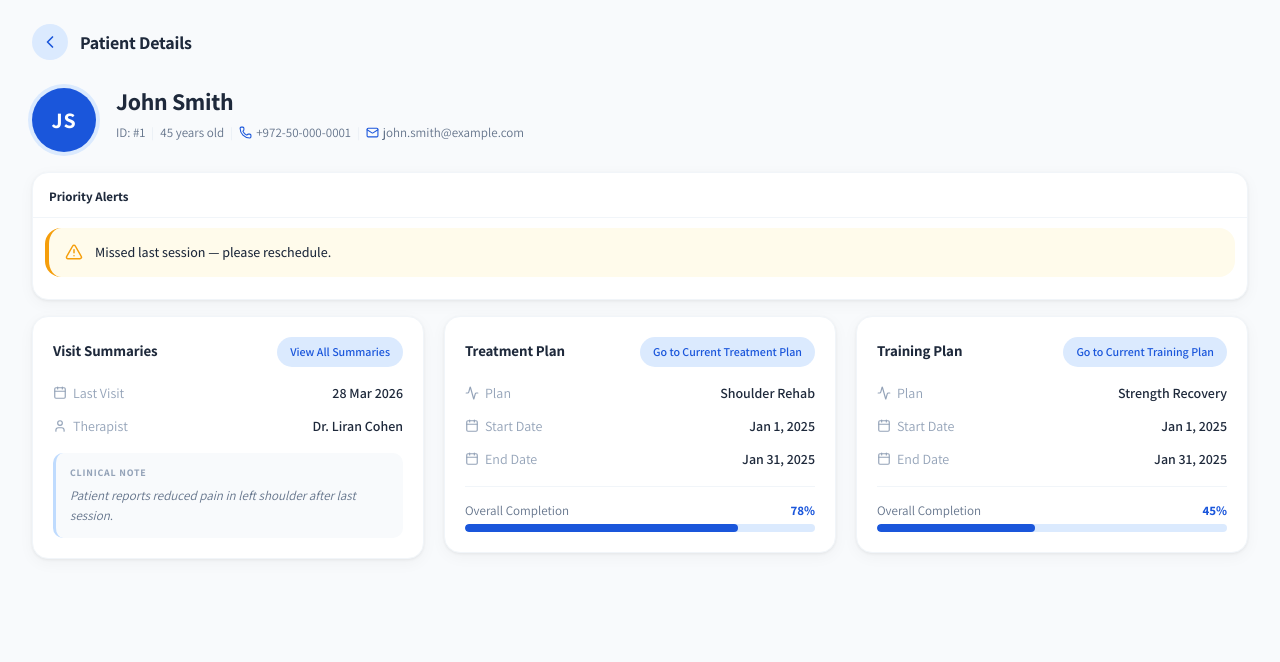
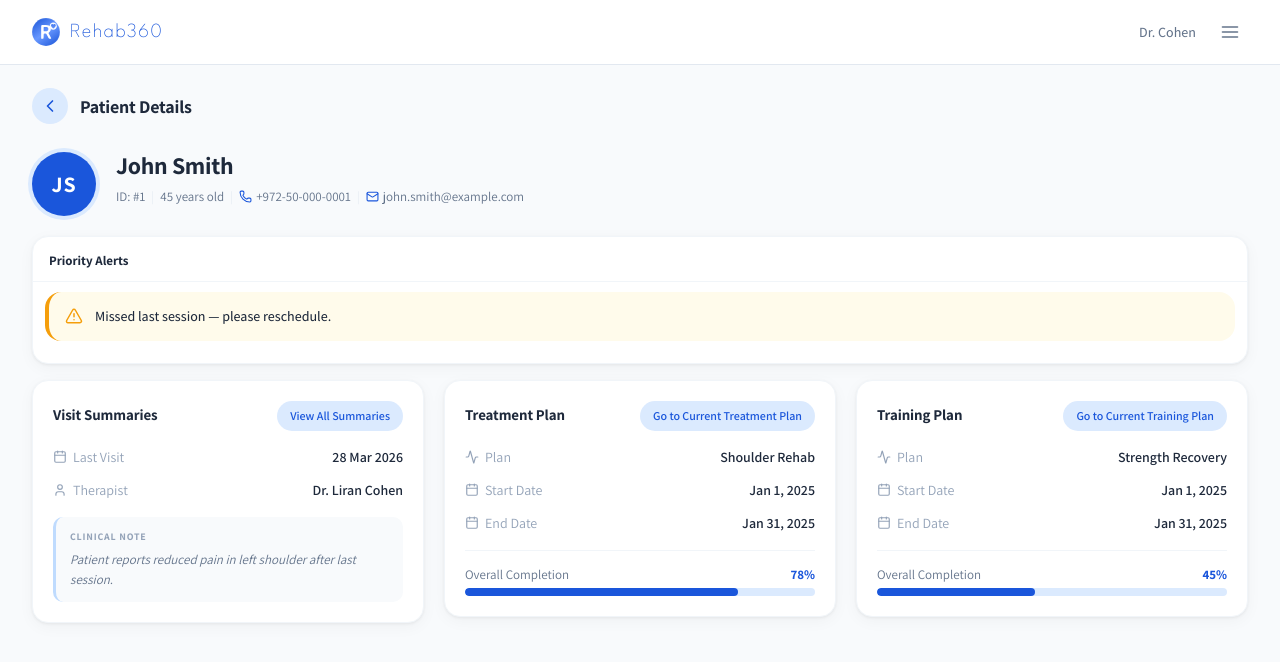
Before and after one commit to shanimic/Rehab360, a React (Vite) app in the folder client/: page /patient/1 in a window 1280 px wide. Shown: the top 662 px of the page. Built offline with nearby package versions, Linux system fonts and the light colour scheme.

Commit message:
Add TopNav component to PatientDetails page for improved navigation

```diff
--- a/client/src/pages/patient-details/PatientDetails.tsx
+++ b/client/src/pages/patient-details/PatientDetails.tsx
@@ -1,5 +1,6 @@
 import { useNavigate } from 'react-router-dom'
 import { ChevronLeft, Phone, Mail, Calendar, User, Activity } from 'lucide-react'
+import TopNav from '@/components/TopNav'
 import InfoCard from '@/components/InfoCard'
 import ProgressBar from '@/components/ui/progress-bar'
 import AlertCard from '@/components/AlertCard'
@@ -86,7 +87,8 @@ export default function PatientDetails() {
 
   return (
     <div className="patient-page">
-      <main>
+      <TopNav doctorName="Cohen" />
+      <main className="pt-16">
         {/* ── Back navigation ── */}
         <div className="patient-nav">
           <button type="button" className="patient-nav__back" onClick={() => navigate(-1)}>
```
